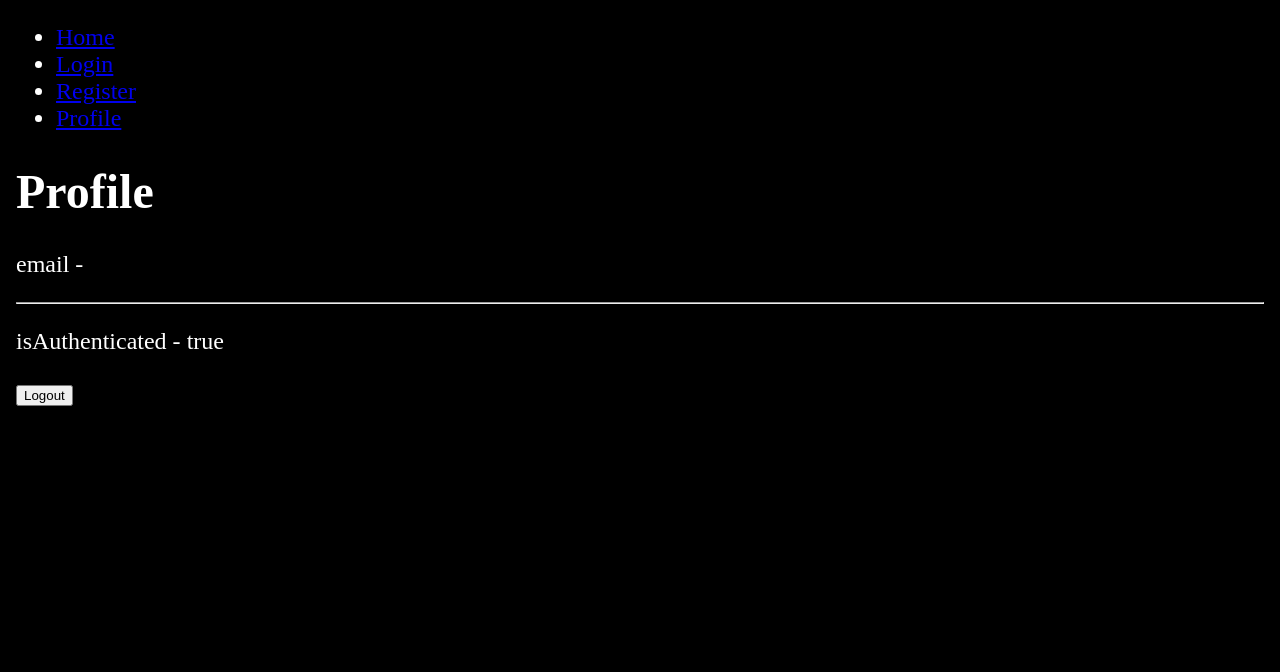
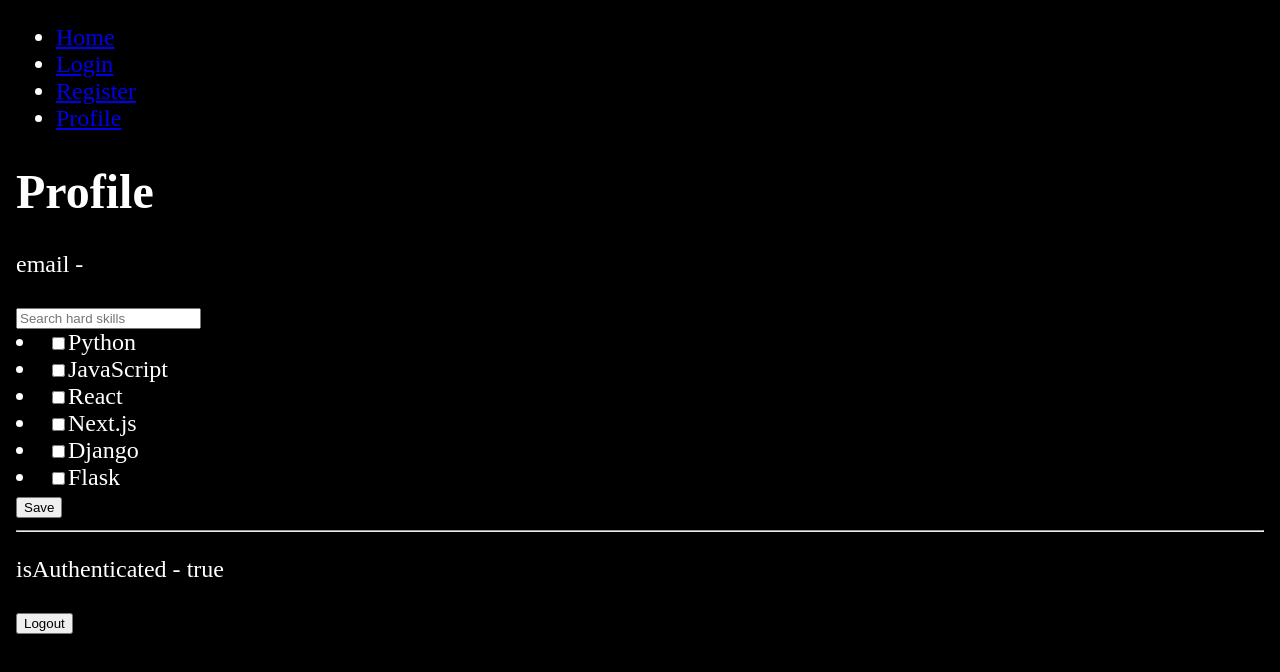
Before and after one commit to diplomatgmg/syncIT, a React (Vite) app in the folder frontend/: page /profile in a window 1280 px wide. Shown: the top 672 px of the page. Built offline with nearby package versions, Linux system fonts and the light colour scheme; sample sign-in values are in the browser's storage.

Commit message:
Добавлен выбор хардскиллов в профиле

```diff
--- /dev/null
+++ b/frontend/src/components/Profile/HardSkill/HardSkillList.tsx
@@ -0,0 +1,52 @@
+import { type ReactElement, type FormEvent, useState } from "react"
+import { HARD_SKILLS } from "../../../constants.ts"
+import xorBy from "lodash/xorBy"
+
+const HardSkillList = (): ReactElement => {
+  const [selected, setSelected] = useState<{ id: number; name: string }[]>([])
+  const [searchTerm, setSearchTerm] = useState("")
+
+  const handleSearchChange = (e: React.ChangeEvent<HTMLInputElement>) => {
+    setSearchTerm(e.target.value)
+  }
+
+  const filteredSkills = HARD_SKILLS.filter((skill) =>
+    skill.name.toLowerCase().includes(searchTerm.toLowerCase())
+  )
+
+  const handleCheckboxChange = (id: number, name: string) => {
+    setSelected((prevSelected) => xorBy(prevSelected, [{ id, name }], "id"))
+  }
+
+  const handleSubmit = (e: FormEvent<HTMLFormElement>) => {
+    e.preventDefault()
+    console.log(selected)
+  }
+
+  return (
+    <form onSubmit={handleSubmit}>
+      <input
+        type="text"
+        placeholder="Search hard skills"
+        value={searchTerm}
+        onChange={handleSearchChange}
+      />
+      {filteredSkills.map(({ id, name }) => (
+        <li key={id}>
+          <label>
+            <input
+              type="checkbox"
+              onChange={() => handleCheckboxChange(id, name)}
+              checked={selected.some((item) => item.id === id)}
+            />
+            {name}
+          </label>
+        </li>
+      ))}
+
+      <button type="submit">Save</button>
+    </form>
+  )
+}
+
+export default HardSkillList
--- a/frontend/src/components/Profile/Profile.tsx
+++ b/frontend/src/components/Profile/Profile.tsx
@@ -1,5 +1,6 @@
 import { type ReactElement } from "react"
 import useAuth from "../../store/hooks/useAuth.ts"
+import HardSkillList from "./HardSkill/HardSkillList.tsx"
 
 const Profile = (): ReactElement => {
   const { email } = useAuth()
@@ -8,6 +9,7 @@ const Profile = (): ReactElement => {
     <div>
       <h1>Profile</h1>
       <p>email - {email}</p>
+      <HardSkillList />
     </div>
   )
 }
--- a/frontend/src/constants.ts
+++ b/frontend/src/constants.ts
@@ -1 +1,28 @@
 export const BASE_URL = process.env.API_BASE_URL || "http://localhost:8000/api/"
+
+export const HARD_SKILLS = [
+  {
+    id: 1,
+    name: "Python",
+  },
+  {
+    id: 2,
+    name: "JavaScript",
+  },
+  {
+    id: 3,
+    name: "React",
+  },
+  {
+    id: 4,
+    name: "Next.js",
+  },
+  {
+    id: 5,
+    name: "Django",
+  },
+  {
+    id: 6,
+    name: "Flask",
+  },
+]
```
